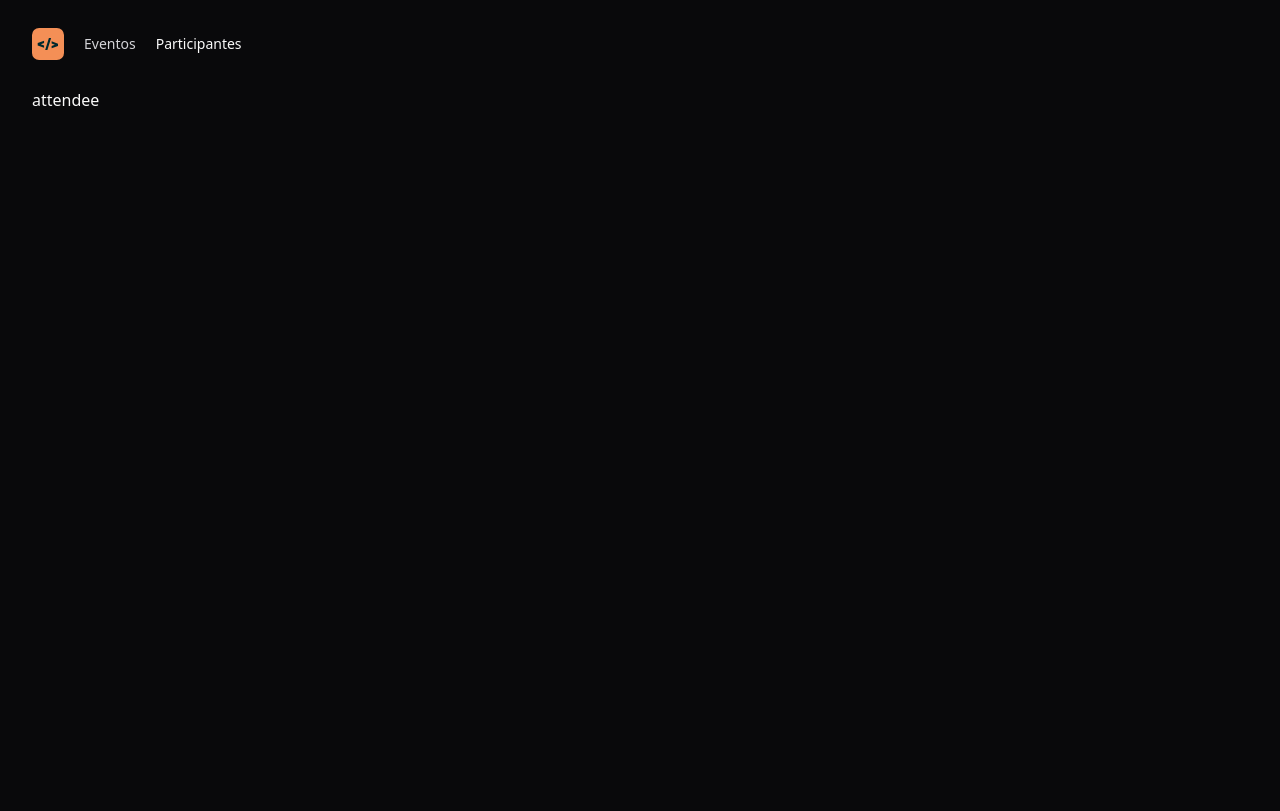
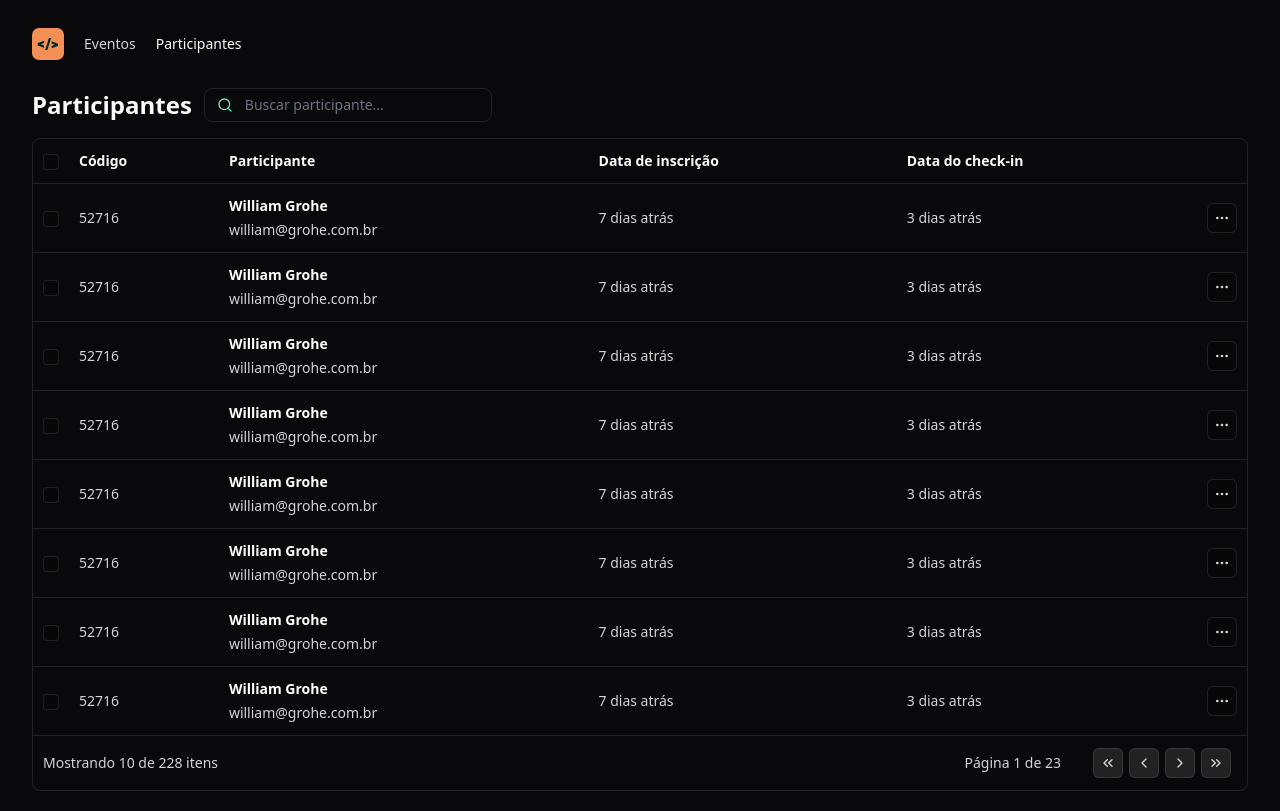
Before and after one commit to WilliamGrohe/pass-in, a React (Vite) app in the folder pass-in-web/: page / in a window 1280 px wide. Built offline with nearby package versions, Linux system fonts and the light colour scheme.

Commit message:
Create Attendee generic page

```diff
--- a/pass-in-web/package.json
+++ b/pass-in-web/package.json
@@ -9,10 +9,12 @@
     "preview": "vite preview"
   },
   "dependencies": {
+    "lucide-react": "^0.364.0",
     "react": "^18.2.0",
     "react-dom": "^18.2.0"
   },
   "devDependencies": {
+    "@tailwindcss/forms": "^0.5.7",
     "@types/react": "^18.2.66",
     "@types/react-dom": "^18.2.22",
     "@typescript-eslint/eslint-plugin": "^7.2.0",
--- a/pass-in-web/src/components/attendee-list.tsx
+++ b/pass-in-web/src/components/attendee-list.tsx
@@ -1,3 +1,120 @@
+import {
+  ChevronLeft,
+  ChevronRight,
+  ChevronsLeft,
+  ChevronsRight,
+  MoreHorizontal,
+  Search,
+} from "lucide-react";
+
 export function AttendeeList() {
-  return <h1>attendee</h1>
+  return (
+    <div className="flex flex-col gap-4">
+      <div className="flex gap-3 items-center">
+        <h1 className="font-bold text-2xl">Participantes</h1>
+
+        <div className="px-3 w-72 py-1.5 border border-white/10 rounded-lg flex items-center gap-3">
+          <Search className="size-4 text-emerald-300" />
+          <input
+            type="text"
+            className="bg-transparent flex-1 outline-none border-none p-0 text-sm cursor-pointer"
+            placeholder="Buscar participante..."
+          />
+        </div>
+      </div>
+
+      <div className="border border-white/10 rounded-lg">
+        <table className="w-full text-left">
+          <thead>
+            <tr className="border-b border-white/10">
+              <th className="py-3 px-2.5 text-sm font-semibold">
+                <input type="checkbox" className="rounded bg-black/20 border border-white/10" />
+              </th>
+              <th className="py-3 px-2.5 text-sm font-semibold">Código</th>
+              <th className="py-3 px-2.5 text-sm font-semibold">
+                Participante
+              </th>
+              <th className="py-3 px-2.5 text-sm font-semibold">
+                Data de inscrição
+              </th>
+              <th className="py-3 px-2.5 text-sm font-semibold">
+                Data do check-in
+              </th>
+              <th
+                style={{ width: 34 }}
+                className="py-3 px-2.5 text-sm font-semibold"
+              ></th>
+            </tr>
+          </thead>
+          <tbody>
+            {Array.from({ length: 8 }).map((i, j) => {
+              return (
+                <tr key={j} className="border-b border-white/10 hover:bg-white/5">
+                  <td
+                    style={{ width: 34 }}
+                    className="py-3 px-2.5 text-sm text-zinc-300"
+                  >
+                    <input
+                      className="rounded size-4 checked:accent-orange-400 bg-black/20 border border-white/10 cursor-pointer"
+                      type="checkbox"
+                    />
+                  </td>
+                  <td className="py-3 px-2.5 text-sm text-zinc-300">52716</td>
+                  <td className="py-3 px-2.5 text-sm text-zinc-300">
+                    <div className="flex flex-col gap-1">
+                      <span className="font-semibold text-white">
+                        William Grohe
+                      </span>
+                      <span>william@grohe.com.br</span>
+                    </div>
+                  </td>
+                  <td className="py-3 px-2.5 text-sm text-zinc-300">
+                    7 dias atrás
+                  </td>
+                  <td className="py-3 px-2.5 text-sm text-zinc-300">
+                    3 dias atrás
+                  </td>
+                  <td className="py-3 px-2.5 text-sm text-zinc-300">
+                    <button className="bg-black/20 border border-white/10 rounded-md p-1.5">
+                      <MoreHorizontal className="size-4" />
+                    </button>
+                  </td>
+                </tr>
+              );
+            })}
+          </tbody>
+          <tfoot>
+            <tr>
+              <td className="py-3 px-2.5 text-sm text-zinc-300" colSpan={3}>
+                Mostrando 10 de 228 itens
+              </td>
+              <td
+                className="py-3 px-4 text-sm text-zinc-300 text-right"
+                colSpan={3}
+              >
+                <div className="inline-flex items-center gap-8">
+                  <span>Página 1 de 23</span>
+
+                  <div className="flex gap-1.5">
+                    <button className="bg-white/10 border border-white/10 rounded-md p-1.5">
+                      <ChevronsLeft className="size-4" />
+                    </button>
+                    <button className="bg-white/10 border border-white/10 rounded-md p-1.5">
+                      <ChevronLeft className="size-4" />
+                    </button>
+                    <button className="bg-white/10 border border-white/10 rounded-md p-1.5">
+                      <ChevronRight className="size-4" />
+                    </button>
+                    <button className="bg-white/10 border border-white/10 rounded-md p-1.5">
+                      <ChevronsRight className="size-4" />
+                    </button>
+                  </div>
+                </div>
+              </td>
+            </tr>
+          </tfoot>
+        </table>
+      </div>
+    </div>
+  );
 }
--- a/pass-in-web/src/components/header.tsx
+++ b/pass-in-web/src/components/header.tsx
@@ -1,4 +1,5 @@
 import logoIcon from '../assets/logo-icon.svg'
+import { NavLink } from './nav-link'
 
 export function Header() {
   return (
@@ -6,8 +7,8 @@ export function Header() {
       <img src={logoIcon} />
 
       <nav className='flex items-center gap-5'>
-        <a href="" className="font-medium text-sm text-zinc-300">Eventos</a>
-        <a href="" className="font-medium text-sm">Participantes</a>
+        <NavLink href='/eventos' className='text-zinc-300'>Eventos</NavLink>
+        <NavLink href='/participantes'>Participantes</NavLink>
       </nav>
     </div>
   )
--- /dev/null
+++ b/pass-in-web/src/components/nav-link.tsx
@@ -0,0 +1,11 @@
+import { ComponentProps } from "react"
+
+interface NavLinkProps extends ComponentProps<'a'>{
+  children: string
+}
+
+export function NavLink(props: NavLinkProps) {
+  return(
+    <a {...props} className={`font-medium text-sm ${props.className}`}>{props.children}</a>
+  )
+}
--- a/pass-in-web/tailwind.config.js
+++ b/pass-in-web/tailwind.config.js
@@ -8,5 +8,6 @@ export default {
     extend: {},
   },
   plugins: [
+    require('@tailwindcss/forms'),
   ],
 }
```
Also changed, not shown: 1 other file (tests, documents, lock files or other folders).
